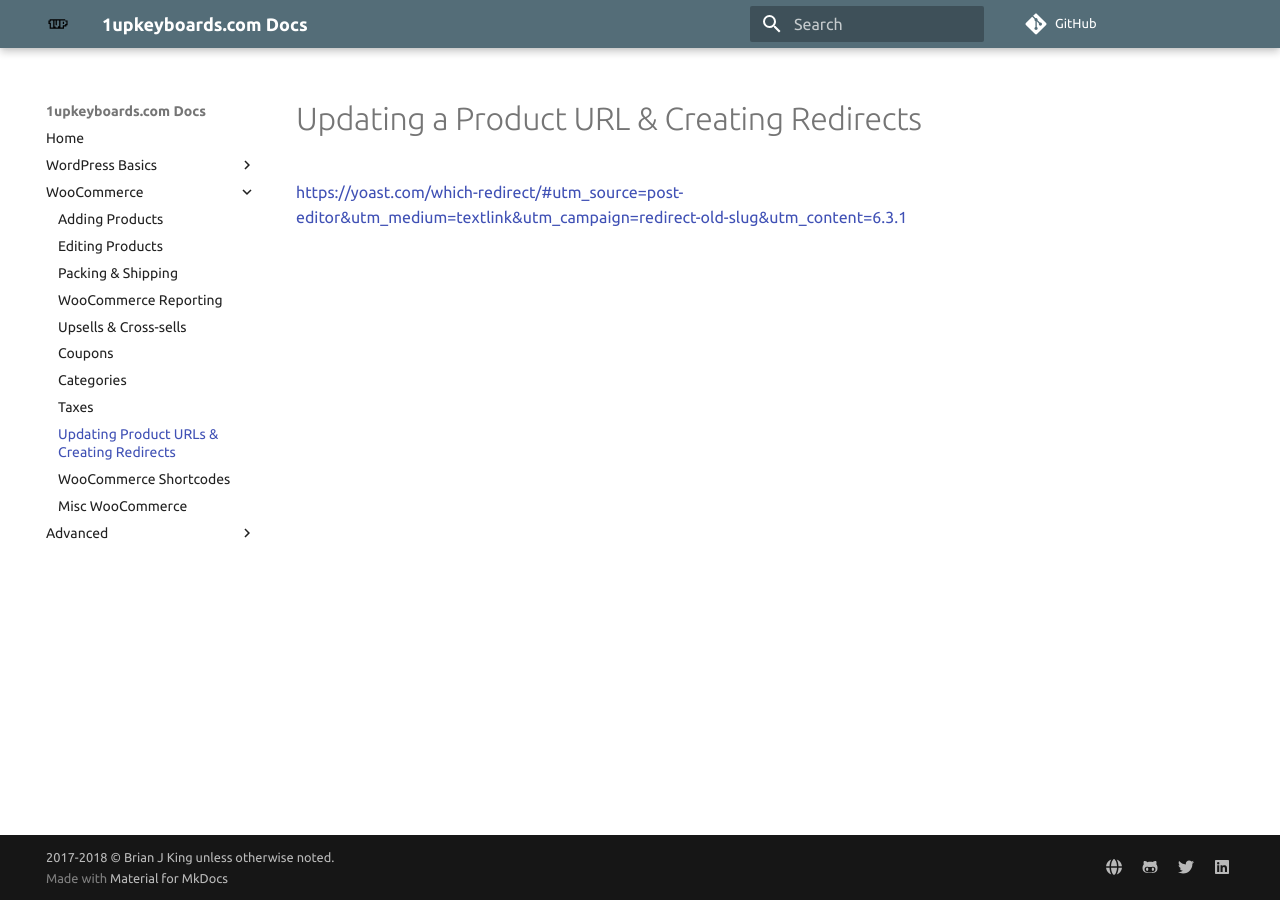
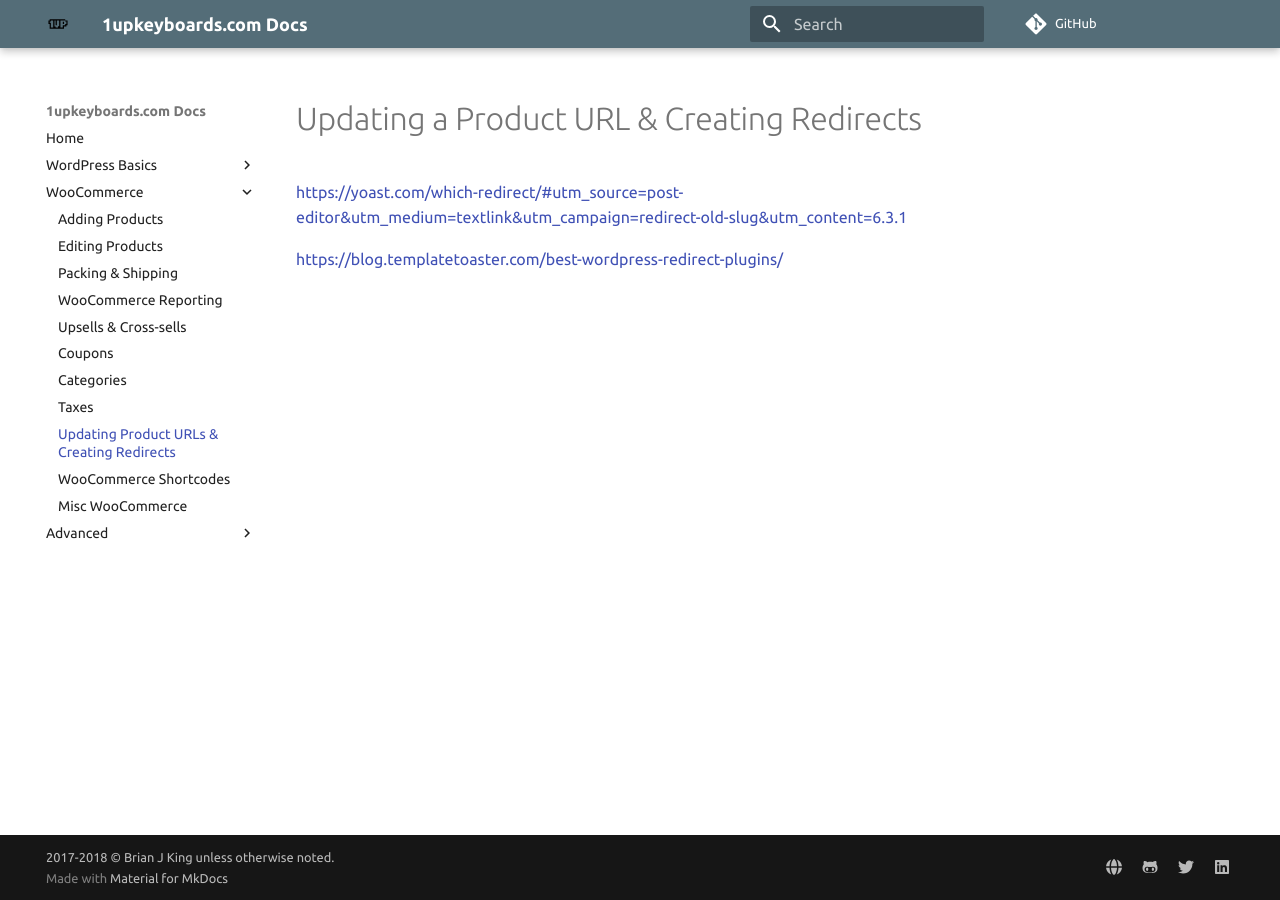
Before and after one commit to brianjking/1upkeyboard-docs, an MkDocs documentation site: the page built from docs/woocommerce/update-url-woo.md, in a window 1280 px wide. Built offline with MkDocs 1.6.1 and Material for MkDocs 9.7.7, drawn with Linux system fonts in a browser that asks for light colours; comment, search, counter and statistics services are not loaded; old or Windows-style settings are respelled for this version of MkDocs; some of the changed lines change nothing that is shown.

Commit message:
update redirecting

```diff
--- a/docs/woocommerce/update-url-woo.md
+++ b/docs/woocommerce/update-url-woo.md
@@ -2,3 +2,5 @@
 
 
 https://yoast.com/which-redirect/#utm_source=post-editor&utm_medium=textlink&utm_campaign=redirect-old-slug&utm_content=6.3.1
+
+https://blog.templatetoaster.com/best-wordpress-redirect-plugins/
```
